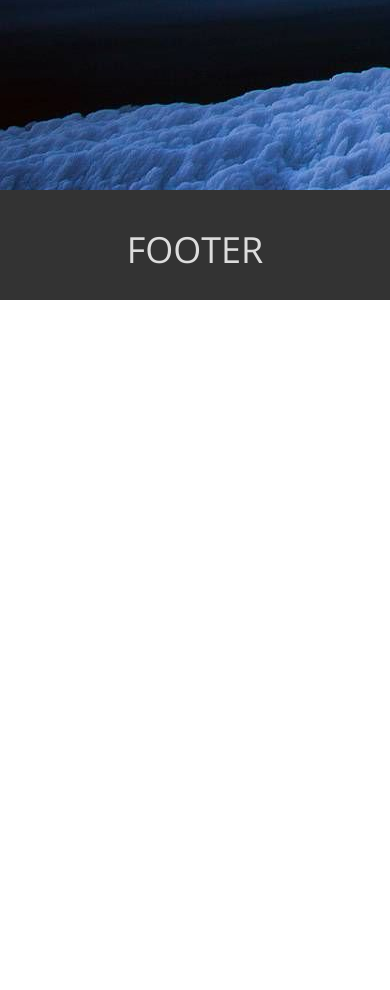
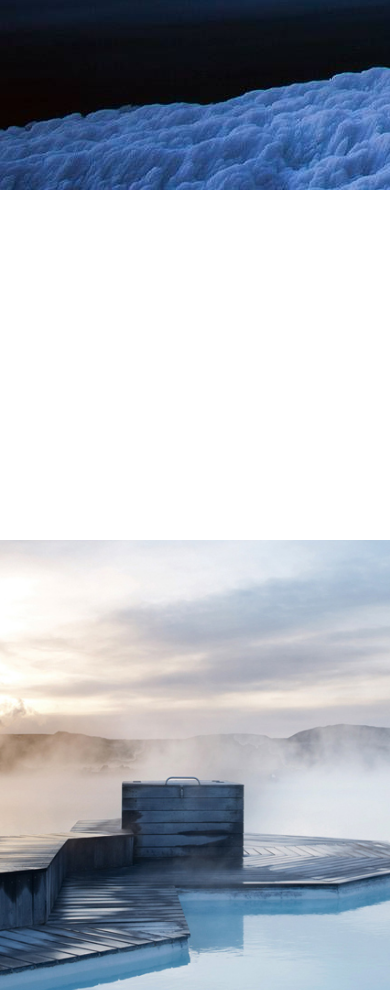
Before and after one commit to kasiakor/discover-iceland, a plain HTML site: page index.html in a window 390 px wide. Shown: the part 1010-2000 px from the top of the page. Before the commit the page ends 1310 px from the top, so only its background shows below. Drawn offline with nearby package versions, Linux system fonts and the light colour scheme.

Commit message:
Add parallax effect to images

```diff
--- a/index.html
+++ b/index.html
@@ -40,6 +40,15 @@
                 <div class="row">
                     <img src="img/wallpaper.jpg" class="fill-screen">
                 </div>
+                <div class="row content-filler"></div>
+                <div class="row">
+                    <div style="background-image: url(img/blue2.jpg)" class="fill-screen fixed-attachment"></div>
+                </div>
+                <div class="row content-filler"></div>
+                <div class="row">
+                    <div style="background-image: url(img/maelifell2.jpg)" class="fill-screen fixed-attachment"></div>
+                </div>
+                <div class="row content-filler"></div>
             </div>
         <footer class="container-fluid" >
             <h1>FOOTER</h1>
--- a/style.css
+++ b/style.css
@@ -14,8 +14,21 @@ body {
 }
 
 .fill-screen {
+    min-height: 500px;
+    background-attachment: fixed;
+    background-position: center;
+    background-repeat: no-repeat;
     background-size: cover;
-    background-position: center;
+}
+
+@media (max-width: 1024px) {
+    .fill-screen {
+         background-attachment: scroll;
+    }
+}
+
+.content-filler {
+    min-height: 350px;
 }
 
 .cbp-af-header-shrink {
@@ -24,7 +37,6 @@ body {
     opacity: 0.9;
 }
 
-
 footer {
     background-color: #333;
     color: #ddd;
```
Also changed, not shown: 2 other files.
